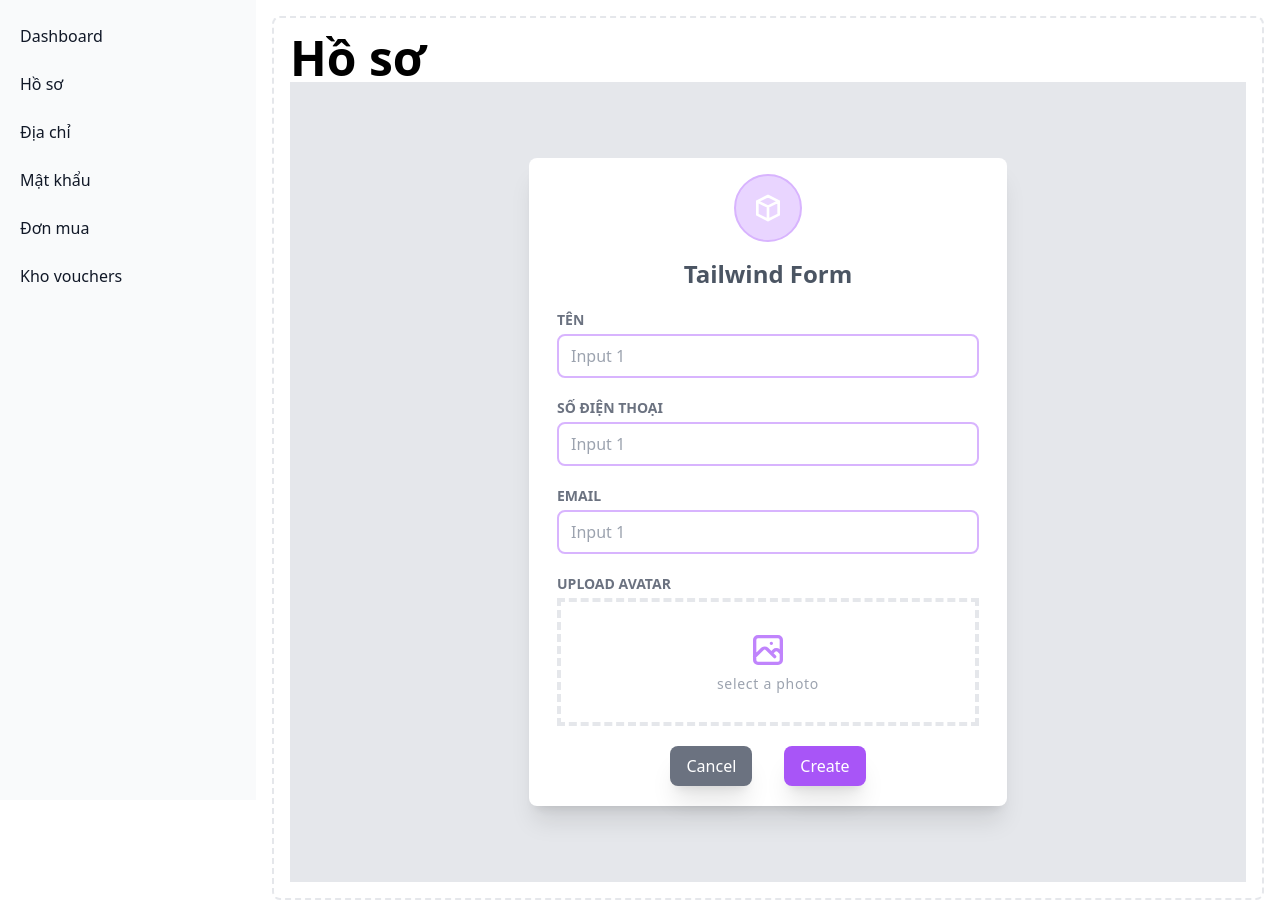
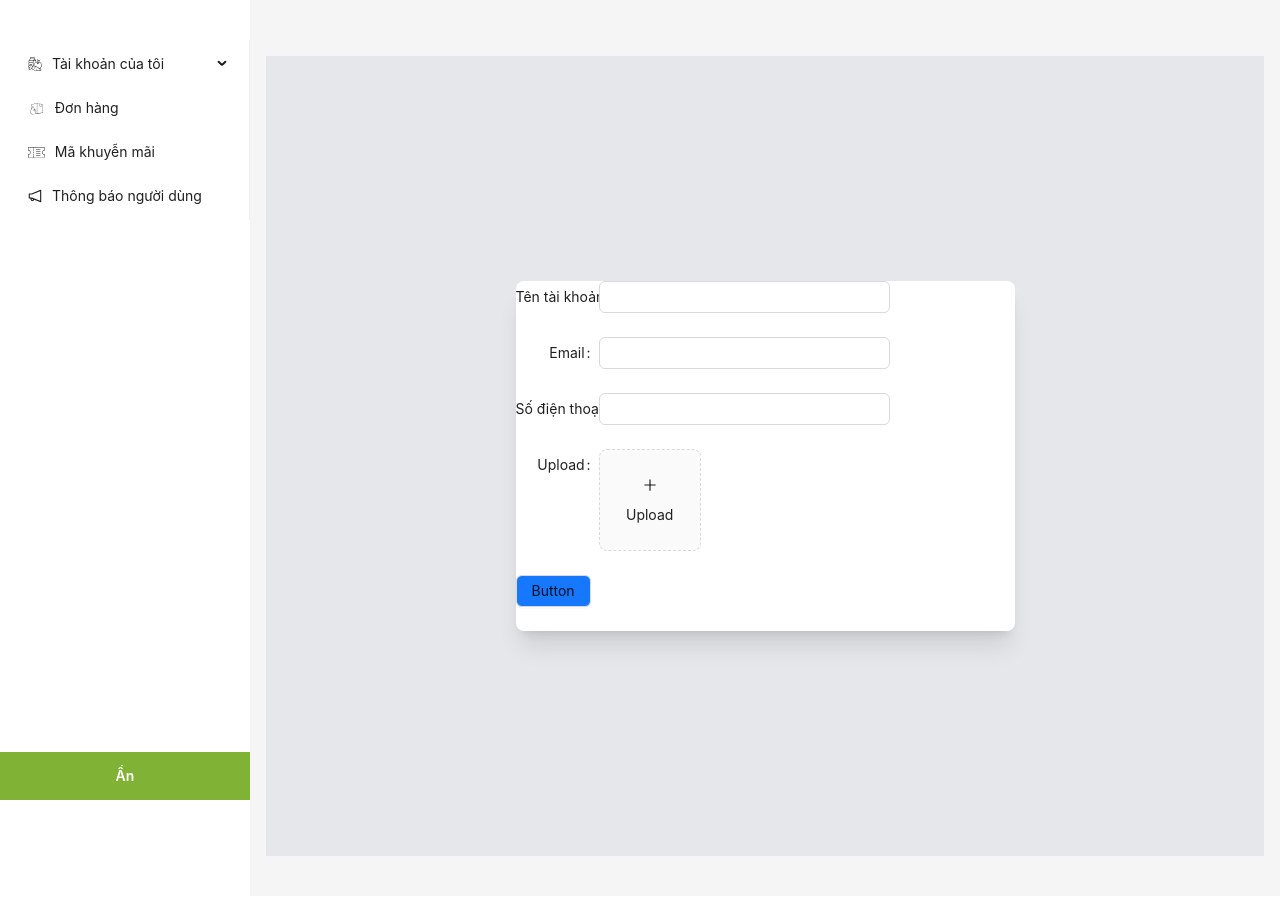
Before and after one commit to hiepfre3101/frontend_market, a React (Vite) app: page /account/profile in a window 1280 px wide. Built offline with nearby package versions, Linux system fonts and the light colour scheme; no server answers.

Commit message:
edit_profile

```diff
--- a/src/interfaces/auth.ts
+++ b/src/interfaces/auth.ts
@@ -38,6 +38,9 @@
    voucher: string[];
    state: boolean;
 }
+export interface InputUser extends IUser{
+   _id: string
+}
 
 export interface TokenResponse {
     body: {
--- a/src/layouts/ProfileLayout.tsx
+++ b/src/layouts/ProfileLayout.tsx
@@ -1,49 +1,91 @@
-import Header from '../components/layout/Header';
-import { Link, Outlet } from 'react-router-dom';
+import React, { useState } from 'react';
+import { PieChartOutlined, NotificationOutlined } from '@ant-design/icons';
+import type { MenuProps } from 'antd';
+import { Breadcrumb, Layout, Menu, theme } from 'antd';
+import { Outlet } from 'react-router';
+import ProductIcon from '../components/Icons/ProductIcon';
+import { Link } from 'react-router-dom';
+import TicketIcon from '../components/Icons/TicketIcon';
+import OrderIcon from '../components/Icons/OrderIcon';
+
+import { useGetTokenQuery } from '../services/auth.service';
+import { useDispatch } from 'react-redux';
+import { useEffect } from 'react';
+import { saveTokenAndUser } from '../slices/authSlice';
+import {  useSelector } from 'react-redux';
+import { IAuth } from '../slices/authSlice';
+
+const { Content, Sider } = Layout;
+
+type MenuItem = Required<MenuProps>['items'][number];
+
+function getItem(label: React.ReactNode, key: React.Key, icon?: React.ReactNode, children?: MenuItem[]): MenuItem {
+   return {
+      key,
+      icon,
+      children,
+      label
+   } as MenuItem;
+}
+
+const items: MenuItem[] = [
+
+   getItem('Tài khoản của tôi', '2', <ProductIcon />, [
+      getItem(<Link to='/account/profile'>Hồ sơ</Link>, '3'),
+      getItem(<Link to='/account/address'>Địa chỉ</Link>, '4'),
+      getItem(<Link to='/account/password'>Mật khẩu</Link>, '5')
+   ]),
+   getItem(<Link to='/account/purchase'>Đơn hàng</Link>, 'sub1', <OrderIcon />),
+   getItem(<Link to='/account/profile'>Mã khuyễn mãi</Link>, 'sub2', <TicketIcon />),
+   getItem(<Link to='/account/profile'>Thông báo người dùng</Link>, 'sub3', <NotificationOutlined />)
+];
+
 const ProfileLayout = () => {
-    return (
-        <>
+    const auth = useSelector((state: { userReducer: IAuth }) => state.userReducer);
+
+    const { data } = useGetTokenQuery();
+    const dispatch = useDispatch();
+    useEffect(() => {
+       if (data?.body?.data && data?.body?.accessToken) {
+          dispatch(saveTokenAndUser({ accessToken: data?.body?.accessToken, user: data?.body?.data }));
+       }
+    }, [data]);
+   const [collapsed, setCollapsed] = useState(false);
+   const ButtonTrigger = (
+      <button className='bg-greenPrimary text-white w-full font-semibold'>{collapsed ? 'Hiện' : 'Ẩn'}</button>
+   );
+   const {
+      token: { colorBgContainer }
+   } = theme.useToken();
+
+   return (
+      <Layout style={{ minHeight: '100vh' }}>
+         <Sider
+            width={250}
+            collapsible
+            collapsed={collapsed}
+            onCollapse={(value) => setCollapsed(value)}
+            style={{ background: colorBgContainer }}
+            trigger={ButtonTrigger}
+         >
+            <div className='max-h-[150px] flex justify-center items-center mt-10'>
+            <img src={auth?.user?.avatar} className='w-50  aspect-square m-0 rounded-full cursor-pointer' />
+            </div>
+            <Menu theme='light' defaultSelectedKeys={['1']} mode='inline' items={items} />
+         </Sider>
+         <Layout>
+
+            <Content style={{ margin: '0 16px' }}>
+               <Breadcrumb style={{ margin: '16px 0' }}>
+
+               </Breadcrumb>
+               <Outlet />
+            </Content>
+
+         </Layout>
+      </Layout>
+   );
+};
 
 
-
-            <aside id="separator-sidebar" className="fixed top-0 left-0 z-40 w-64 h-screen transition-transform -translate-x-full sm:translate-x-0" aria-label="Sidebar">
-                <div className="h-full px-3 py-4 overflow-y-auto bg-gray-50 dark:bg-gray-800">
-                    <ul className="space-y-2 font-medium">
-                        <li>
-
-                            <Link to='/account/profile'><span className="flex items-center p-2 text-gray-900 rounded-lg dark:text-white hover:bg-gray-100 dark:hover:bg-gray-700 group">Dashboard</span></Link>
-
-
-                        </li>
-                        <li>
-                            <Link to='/account/profile'><span className="flex items-center p-2 text-gray-900 rounded-lg dark:text-white hover:bg-gray-100 dark:hover:bg-gray-700 group">Hồ sơ</span></Link>
-                        </li>
-                        <li>
-                            <Link to='/account/address'><span className="flex items-center p-2 text-gray-900 rounded-lg dark:text-white hover:bg-gray-100 dark:hover:bg-gray-700 group">Địa chỉ</span></Link>
-                        </li>
-                        <li>
-                            <Link to='/account/password'><span className="flex items-center p-2 text-gray-900 rounded-lg dark:text-white hover:bg-gray-100 dark:hover:bg-gray-700 group">Mật khẩu</span></Link>
-                        </li>
-                        <li>
-                            <Link to='/account/purchase'><span className="flex items-center p-2 text-gray-900 rounded-lg dark:text-white hover:bg-gray-100 dark:hover:bg-gray-700 group">Đơn mua</span></Link>
-                        </li>
-                        <li>
-                            <Link to='/account/profile'><span className="flex items-center p-2 text-gray-900 rounded-lg dark:text-white hover:bg-gray-100 dark:hover:bg-gray-700 group">Kho vouchers</span></Link>
-                        </li>
-
-                    </ul>
-
-                </div>
-            </aside>
-
-            <div className="p-4 sm:ml-64">
-                <div className="p-4 border-2 border-gray-200 border-dashed rounded-lg dark:border-gray-700">
-                    <Outlet />
-                </div>
-            </div>
-
-        </>
-    )
-}
-
 export default ProfileLayout
--- a/src/pages/ProfilePage/EditAddress.tsx
+++ b/src/pages/ProfilePage/EditAddress.tsx
@@ -1,51 +1,31 @@
 
-import React from 'react';
-import { Button, Checkbox, Form, Input , } from 'antd';
-const { TextArea } = Input;
+import {  useSelector } from 'react-redux';
+import { IAuth } from '../../slices/authSlice';
 
-const onFinish = (values: any) => {
-    console.log('Success:', values);
-  };
 
-  const onFinishFailed = (errorInfo: any) => {
-    console.log('Failed:', errorInfo);
-  };
+const EditAddress = () => {
+  const auth = useSelector((state: { userReducer: IAuth }) => state.userReducer);
 
-  type FieldType = {
-    address?: string;
-
-  };
-const EditAddress = () => {
 
   return (
     <div>
-         <h1 className="text-5xl font-extrabold dark:text-white">Địa chỉ</h1>
-        <Form
-    name="basic"
-    labelCol={{ span: 8 }}
-    wrapperCol={{ span: 16 }}
-    style={{ maxWidth: 600 }}
-    initialValues={{ remember: true }}
-    onFinish={onFinish}
-    onFinishFailed={onFinishFailed}
-    autoComplete="off"
-  >
+
+<form>
+   <div className="w-50 mt-10  mb-4 border border-gray-200 rounded-lg bg-gray-50 dark:bg-gray-700 dark:border-gray-600">
+       <div className="px-4 py-2 bg-white rounded-t-lg dark:bg-gray-800">
+
+           <textarea value={auth?.user?.address} id="comment"  className="w-full px-0 text-sm text-gray-900 bg-white border-0 dark:bg-gray-800 focus:ring-0 dark:text-white dark:placeholder-gray-400" placeholder="Write a comment..." required></textarea>
+       </div>
+       <div className="flex items-center justify-between px-3 py-2 border-t dark:border-gray-600">
+           <button type="submit" className="inline-flex items-center py-2.5 px-4 text-xs font-medium text-center text-white bg-blue-700 rounded-lg focus:ring-4 focus:ring-blue-200 dark:focus:ring-blue-900 hover:bg-blue-800">
+               Post comment
+           </button>
+
+       </div>
+   </div>
+</form>
 
 
-    <Form.Item<FieldType>
-      label="Address"
-      name="address"
-      rules={[{ required: true, message: 'Please input your address!' }]}
-    >
-     <TextArea rows={4} />
-    </Form.Item>
-
-    <Form.Item wrapperCol={{ offset: 8, span: 16 }}>
-      <Button type="primary" htmlType="submit">
-        Cập nhật
-      </Button>
-    </Form.Item>
-  </Form>
     </div>
   )
 }
--- a/src/pages/ProfilePage/EditPassword.tsx
+++ b/src/pages/ProfilePage/EditPassword.tsx
@@ -18,7 +18,7 @@
 const EditPassword = () => {
     return (
         <div>
-             <h1 className="text-5xl font-extrabold dark:text-white">Mật khẩu</h1>
+
             <Form
             name="basic"
             labelCol={{ span: 8 }}
--- a/src/pages/ProfilePage/EditProfile.tsx
+++ b/src/pages/ProfilePage/EditProfile.tsx
@@ -1,66 +1,68 @@
+import { PlusOutlined } from '@ant-design/icons';
+import React from 'react';
+import {
+  Button,
 
 
-const EditProfile = () => {
-    return (
-        <div>
+  Form,
+  Input,
 
-            <h1 className="text-5xl font-extrabold dark:text-white">Hồ sơ</h1>
+  Upload,
+} from 'antd';
 
 
-            <div className="flex h-screen bg-gray-200 items-center justify-center  ">
-                <div className="grid bg-white rounded-lg shadow-xl w-11/12 md:w-9/12 lg:w-1/2">
-                    <div className="flex justify-center py-4">
-                        <div className="flex bg-purple-200 rounded-full md:p-4 p-2 border-2 border-purple-300">
-                            <svg className="w-8 h-8 text-white" fill="none" stroke="currentColor" viewBox="0 0 24 24" xmlns="http://www.w3.org/2000/svg"><path stroke-linecap="round" stroke-linejoin="round" stroke-width="2" d="M20 7l-8-4-8 4m16 0l-8 4m8-4v10l-8 4m0-10L4 7m8 4v10M4 7v10l8 4"></path></svg>
-                        </div>
-                    </div>
 
-                    <div className="flex justify-center">
-                        <div className="flex">
-                            <h1 className="text-gray-600 font-bold md:text-2xl text-xl">Tailwind Form</h1>
-                        </div>
-                    </div>
+const normFile = (e: any) => {
+  if (Array.isArray(e)) {
+    return e;
+  }
+  return e?.fileList;
+};
 
-                    <div className="grid grid-cols-1 mt-5 mx-7">
-                        <label className="uppercase md:text-sm text-xs text-gray-500 text-light font-semibold">Tên</label>
-                        <input className="py-2 px-3 rounded-lg border-2 border-purple-300 mt-1 focus:outline-none focus:ring-2 focus:ring-purple-600 focus:border-transparent" type="text" placeholder="Input 1" />
-                    </div>
-
-                    <div className="grid grid-cols-1 mt-5 mx-7">
-                        <label className="uppercase md:text-sm text-xs text-gray-500 text-light font-semibold">Số điện thoại</label>
-                        <input className="py-2 px-3 rounded-lg border-2 border-purple-300 mt-1 focus:outline-none focus:ring-2 focus:ring-purple-600 focus:border-transparent" type="text" placeholder="Input 1" />
-                    </div>
+const EditProfile: React.FC = () => {
 
 
-                    <div className="grid grid-cols-1 mt-5 mx-7">
-                        <label className="uppercase md:text-sm text-xs text-gray-500 text-light font-semibold">Email</label>
-                        <input className="py-2 px-3 rounded-lg border-2 border-purple-300 mt-1 focus:outline-none focus:ring-2 focus:ring-purple-600 focus:border-transparent" type="text" placeholder="Input 1" />
-                    </div>
+  return (
+    <div className="flex h-screen bg-gray-200 items-center justify-center  mt-10 mb-10">
+      <div className="grid bg-white rounded-lg shadow-xl w-11/12 md:w-9/12 lg:w-1/2 ">
 
 
-                    <div className="grid grid-cols-1 mt-5 mx-7">
-                        <label className="uppercase md:text-sm text-xs text-gray-500 text-light font-semibold mb-1">Upload Avatar</label>
-                        <div className='flex items-center justify-center w-full'>
-                            <label className='flex flex-col border-4 border-dashed w-full h-32 hover:bg-gray-100 hover:border-purple-300 group'>
-                                <div className='flex flex-col items-center justify-center pt-7'>
-                                    <svg className="w-10 h-10 text-purple-400 group-hover:text-purple-600" fill="none" stroke="currentColor" viewBox="0 0 24 24" xmlns="http://www.w3.org/2000/svg"><path stroke-linecap="round" stroke-linejoin="round" stroke-width="2" d="M4 16l4.586-4.586a2 2 0 012.828 0L16 16m-2-2l1.586-1.586a2 2 0 012.828 0L20 14m-6-6h.01M6 20h12a2 2 0 002-2V6a2 2 0 00-2-2H6a2 2 0 00-2 2v12a2 2 0 002 2z"></path></svg>
-                                    <p className='lowercase text-sm text-gray-400 group-hover:text-purple-600 pt-1 tracking-wider'>Select a photo</p>
-                                </div>
-                                <input type='file' className="hidden" />
-                            </label>
-                        </div>
-                    </div>
+      <Form
+        labelCol={{ span: 4 }}
+        wrapperCol={{ span: 14 }}
+        layout="horizontal"
 
-                    <div className='flex items-center justify-center  md:gap-8 gap-4 pt-5 pb-5'>
-                        <button className='w-auto bg-gray-500 hover:bg-gray-700 rounded-lg shadow-xl font-medium text-white px-4 py-2'>Cancel</button>
-                        <button className='w-auto bg-purple-500 hover:bg-purple-700 rounded-lg shadow-xl font-medium text-white px-4 py-2'>Create</button>
-                    </div>
+        style={{ maxWidth: 600 }}
+      >
+
+        <Form.Item label="Tên tài khoản">
+          <Input />
+        </Form.Item>
+
+        <Form.Item label="Email">
+          <Input />
+        </Form.Item>
+
+        <Form.Item label="Số điện thoại">
+          <Input />
+        </Form.Item>
 
 
-                </div>
+        <Form.Item label="Upload" valuePropName="fileList" getValueFromEvent={normFile}>
+          <Upload action="/upload.do" listType="picture-card">
+            <div>
+              <PlusOutlined />
+              <div style={{ marginTop: 8 }}>Upload</div>
             </div>
-        </div>
-    )
-}
+          </Upload>
+        </Form.Item>
+        <Form.Item >
+          <Button>Button</Button>
+        </Form.Item>
 
+      </Form>
+    </div>
+    </div>
+  );
+};
 export default EditProfile
--- a/src/pages/UserPages/homepage/component/CheckToken.tsx
+++ b/src/pages/UserPages/homepage/component/CheckToken.tsx
@@ -7,12 +7,14 @@
 
 const CheckToken = () => {
    const auth = useSelector((state: { userReducer: IAuth }) => state.userReducer);
+   console.log(auth);
    const [clearToken] = useClearTokenMutation();
    const dispatch = useDispatch();
    const onHandleLogout = () => {
       dispatch(deleteTokenAndUser());
       clearToken();
    };
+
    return (
       <div>
          {!auth?.accessToken ? (
@@ -38,7 +40,7 @@
                   placement='bottom'
                   content={
                      <>
-                        <Link to={'/signup'}>Tài Khoản</Link>
+                        <Link to={'/account/profile'}>Tài Khoản</Link>
                         <br />
                         <button onClick={() => onHandleLogout()}>Đăng xuất</button>
                      </>
```
Also changed, not shown: src/services/user.service.ts (added).
